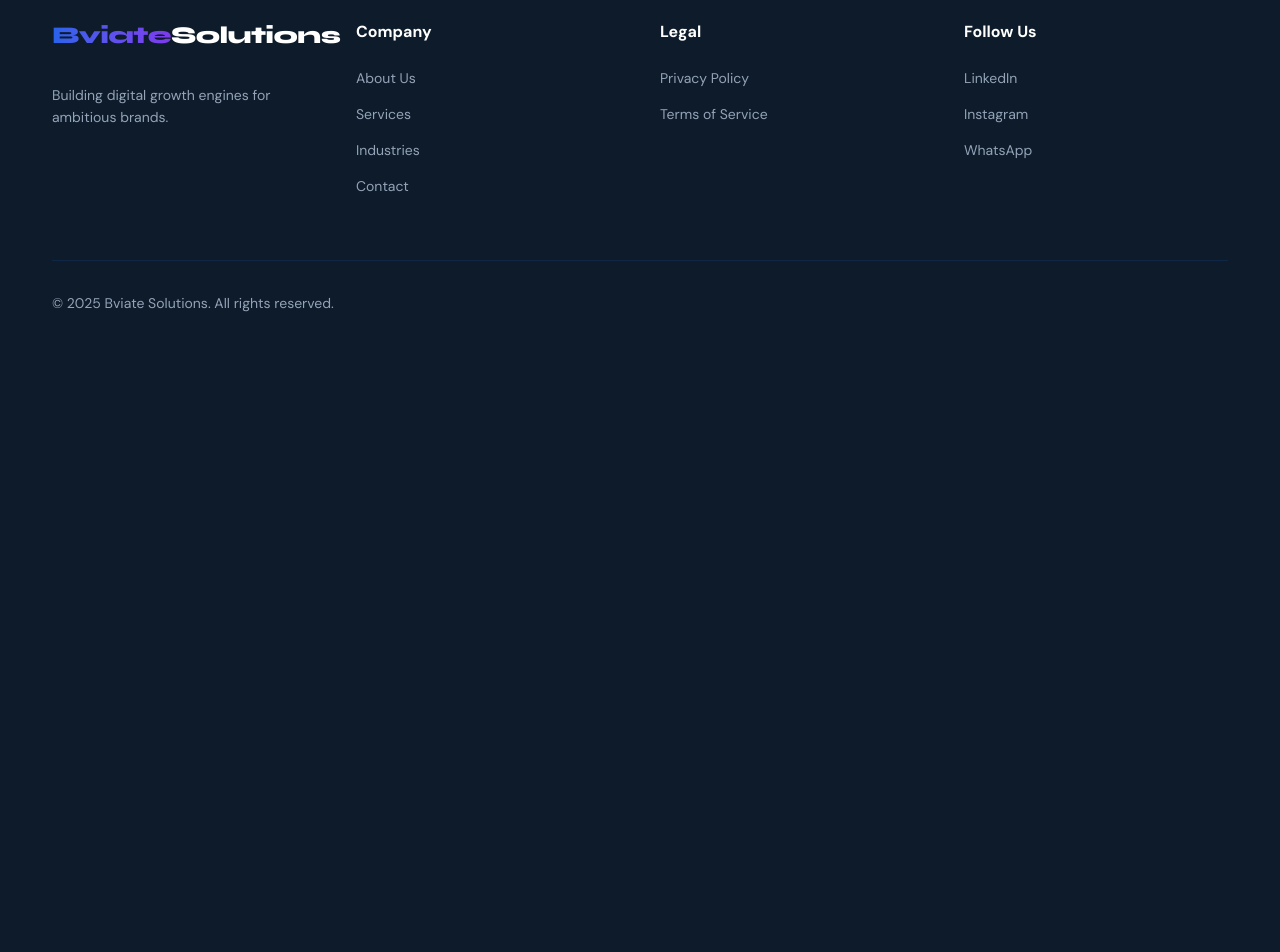
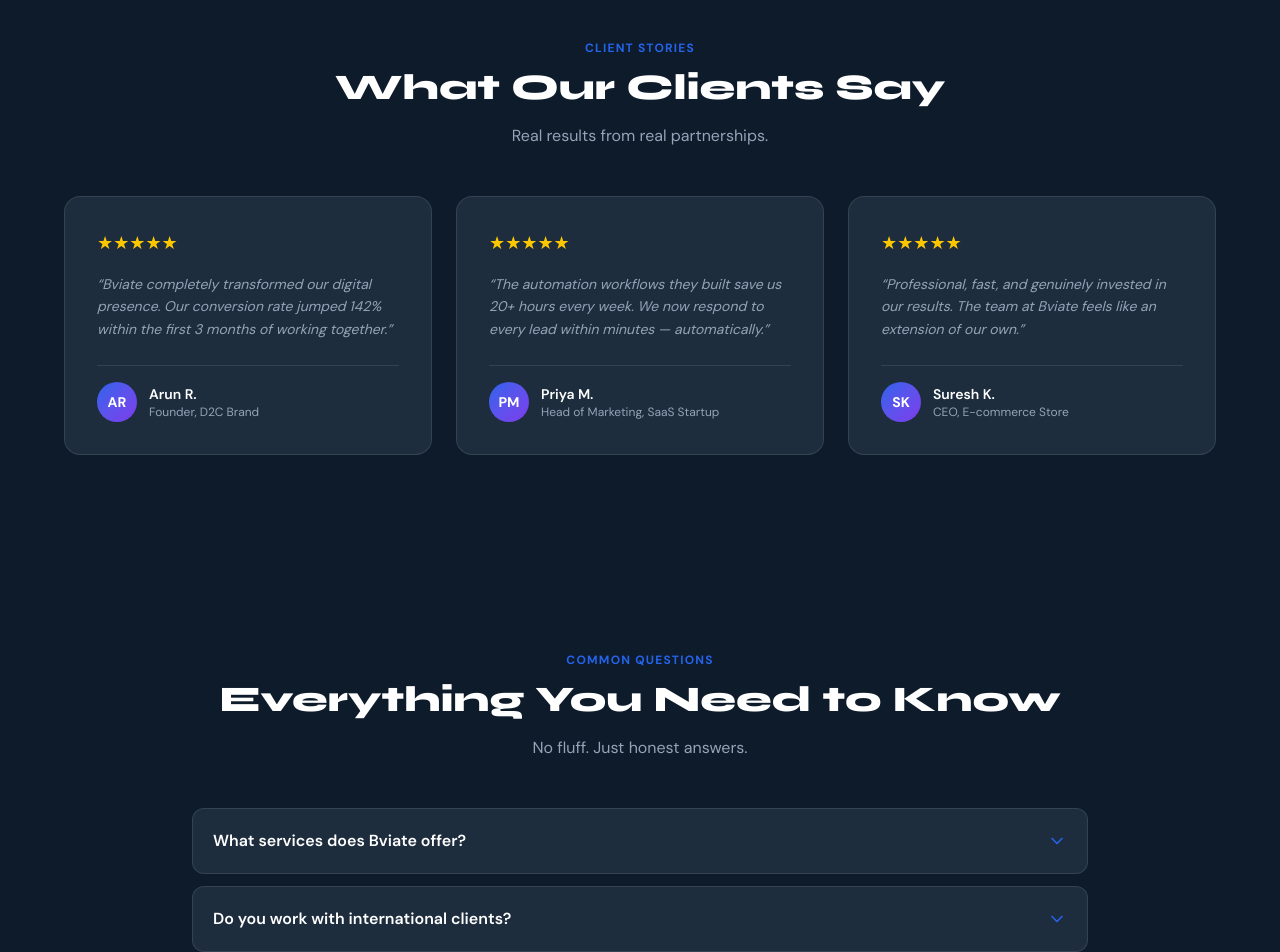
Before and after one commit to Sahana200331/bviate-website, a Next.js app: page / in a window 1280 px wide. Shown: the part 3520-4472 px from the top of the page. Before the commit the page ends 3873 px from the top, so only its background shows below. Built offline with nearby package versions, Linux system fonts and the light colour scheme.

Commit message:
Phase 2: FAQ section, testimonials, industries click-through

```diff
--- a/src/app/page.js
+++ b/src/app/page.js
@@ -3,6 +3,9 @@
 import ServicesGrid from "../components/home/ServicesGrid";
 import HowWeWork from "../components/home/HowWeWork";
 import Industries from "../components/home/Industries";
+import Testimonials from "../components/home/Testimonials";
+import FAQ from "../components/home/FAQ";
+import CTABanner from "../components/CTABanner";
 
 export const metadata = {
   title: "Bviate Solutions — We Build, Scale, and Automate Ambitious Brands",
@@ -24,6 +27,9 @@
       <ServicesGrid />
       <HowWeWork />
       <Industries />
+      <Testimonials />
+      <FAQ />
+      <CTABanner />
     </main>
   );
 }
--- /dev/null
+++ b/src/components/home/FAQ.js
@@ -0,0 +1,86 @@
+"use client";
+
+import { useState } from "react";
+import SectionTag from "../ui/SectionTag";
+
+const faqs = [
+  {
+    question: "What services does Bviate offer?",
+    answer: "Bviate offers three core services: Web & App Development, Performance Marketing (SEO, Meta/Google Ads, Social Media Management), and Business Automation using tools like n8n."
+  },
+  {
+    question: "Do you work with international clients?",
+    answer: "Yes. While we're based in Bengaluru, we serve clients globally. Most of our work is delivered remotely with regular check-ins via video call or preferred messaging tools."
+  },
+  {
+    question: "How long does onboarding take?",
+    answer: "Onboarding typically takes 3–5 business days — we gather your brand assets, access credentials, and goals before kicking off work in Week 1."
+  },
+  {
+    question: "What is your minimum engagement size?",
+    answer: "Our engagement size is scoped based on the complexity of the work, the tools involved, and the outcomes you're targeting. Reach out and we'll give you an honest assessment of fit and effort."
+  },
+  {
+    question: "Can I choose individual services or only full packages?",
+    answer: "You can engage us for a single service (e.g., only SEO, or only automation) or as a full-stack growth partner. We're flexible."
+  },
+  {
+    question: "How do you report results and how often?",
+    answer: "Clients get a detailed monthly report covering campaign performance, deliverables completed, and next month's plan. Ad campaigns also get weekly snapshots."
+  }
+];
+
+export default function FAQ() {
+  const [openIndex, setOpenIndex] = useState(null);
+
+  const toggle = (index) => setOpenIndex(openIndex === index ? null : index);
+
+  return (
+    <section className="py-24 px-6">
+      <div className="max-w-4xl mx-auto">
+
+        {/* Header */}
+        <div className="text-center mb-12">
+          <SectionTag>Common Questions</SectionTag>
+          <h2 className="font-display font-black text-4xl text-white text-center mb-4">
+            Everything You Need to Know
+          </h2>
+          <p className="text-secondary text-center">No fluff. Just honest answers.</p>
+        </div>
+
+        {/* Accordion */}
+        <div>
+          {faqs.map((faq, index) => (
+            <div key={index} className="border border-white/10 rounded-xl mb-3 bg-card">
+              <button
+                className="flex justify-between items-center w-full p-5 cursor-pointer text-left"
+                onClick={() => toggle(index)}
+              >
+                <span className="font-semibold text-white text-base">{faq.question}</span>
+                <span
+                  className="text-primary ml-4 flex-shrink-0 transition-transform duration-300"
+                  style={{ transform: openIndex === index ? 'rotate(180deg)' : 'rotate(0deg)' }}
+                >
+                  <svg width="20" height="20" viewBox="0 0 24 24" fill="none"
+                    stroke="currentColor" strokeWidth="2"
+                    strokeLinecap="round" strokeLinejoin="round">
+                    <path d="M6 9l6 6 6-6" />
+                  </svg>
+                </span>
+              </button>
+              <div
+                className="overflow-hidden transition-all duration-300"
+                style={{ maxHeight: openIndex === index ? '400px' : '0' }}
+              >
+                <p className="text-secondary text-sm leading-relaxed px-5 pb-5">
+                  {faq.answer}
+                </p>
+              </div>
+            </div>
+          ))}
+        </div>
+
+      </div>
+    </section>
+  );
+}
--- a/src/components/home/Industries.js
+++ b/src/components/home/Industries.js
@@ -1,6 +1,7 @@
 // src/components/home/Industries.js
 "use client";
 
+import Link from "next/link";
 import SectionTag from "../ui/SectionTag";
 import { useFadeIn } from "../../hooks/useFadeIn";
 
@@ -9,16 +10,16 @@
 
   // 10 Industries with emojis as requested
   const industries = [
-    { name: "E-commerce", icon: "🛍️" },
-    { name: "Real Estate", icon: "🏢" },
-    { name: "Healthcare", icon: "⚕️" },
-    { name: "B2B SaaS", icon: "💻" },
-    { name: "Finance", icon: "📊" },
-    { name: "Education", icon: "🎓" },
-    { name: "Hospitality", icon: "🏨" },
-    { name: "Manufacturing", icon: "🏭" },
-    { name: "Legal", icon: "⚖️" },
-    { name: "Logistics", icon: "🚚" }
+    { name: "E-commerce",    icon: "🛍️", slug: "ecommerce" },
+    { name: "Real Estate",   icon: "🏢", slug: "real-estate" },
+    { name: "Healthcare",    icon: "⚕️", slug: "healthcare" },
+    { name: "B2B SaaS",      icon: "💻", slug: "saas" },
+    { name: "Finance",       icon: "📊", slug: "finance" },
+    { name: "Education",     icon: "🎓", slug: "education" },
+    { name: "Hospitality",   icon: "🏨", slug: "hospitality" },
+    { name: "Manufacturing", icon: "🏭", slug: "manufacturing" },
+    { name: "Legal",         icon: "⚖️", slug: "legal" },
+    { name: "Logistics",     icon: "🚚", slug: "logistics" }
   ];
 
   return (
@@ -39,16 +40,17 @@
         {/* 5-Column Grid */}
         <div className="grid grid-cols-2 md:grid-cols-3 lg:grid-cols-5 gap-4">
           {industries.map((industry, index) => (
-            <div
+            <Link
               key={industry.name}
+              href={`/contact?industry=${industry.slug}`}
               className="bg-card border border-white/10 rounded-2xl p-6 flex flex-col items-center justify-center text-center transition-all duration-300 hover:-translate-y-2 hover:border-primary/40 hover:shadow-[0_0_30px_rgba(37,99,235,0.15)] fade-in group cursor-pointer"
-              style={{ transitionDelay: `${index * 50}ms` }} // Staggers the fade-in!
+              style={{ transitionDelay: `${index * 50}ms` }}
             >
               <span className="text-3xl mb-3 group-hover:scale-110 transition-transform duration-300">
                 {industry.icon}
               </span>
               <h3 className="text-white font-medium text-sm">{industry.name}</h3>
-            </div>
+            </Link>
           ))}
         </div>
 
--- a/src/components/home/Testimonials.js
+++ b/src/components/home/Testimonials.js
@@ -1,65 +1,65 @@
-// src/components/home/Testimonials.js
-"use client";
-
+// TODO: Replace placeholder testimonials with real client quotes from Niranjan
 import SectionTag from "../ui/SectionTag";
-import { useFadeIn } from "../../hooks/useFadeIn";
-
-export default function Testimonials() {
-  useFadeIn();
 
 const testimonials = [
   {
-      quote: "Bviate entirely rebuilt our digital infrastructure. Within 90 days of launching the new Next.js site and N8N automations, our lead-to-close rate jumped by 40%. They don't just build websites; they build businesses.",
-      author: "Rajiv Menon",
-      role: "Founder, ScaleTech Solutions",
-      initials: "RM"
+    initials: "AR",
+    name: "Arun R.",
+    role: "Founder, D2C Brand",
+    quote: "Bviate completely transformed our digital presence. Our conversion rate jumped 142% within the first 3 months of working together."
   },
   {
-      quote: "We were burning money on Meta ads with terrible ROAS. The Bviate team audited our funnels, rewrote our copy, and launched a new campaign structure. We are now seeing a consistent 4.5x return on ad spend.",
-      author: "Priya Sharma",
-      role: "CMO, Elevate E-commerce",
-      initials: "PS"
+    initials: "PM",
+    name: "Priya M.",
+    role: "Head of Marketing, SaaS Startup",
+    quote: "The automation workflows they built save us 20+ hours every week. We now respond to every lead within minutes — automatically."
+  },
+  {
+    initials: "SK",
+    name: "Suresh K.",
+    role: "CEO, E-commerce Store",
+    quote: "Professional, fast, and genuinely invested in our results. The team at Bviate feels like an extension of our own."
   }
 ];
 
+export default function Testimonials() {
   return (
-    <section className="py-24 px-13 bg-card border-t border-white/10 relative z-10">
-      <div className="max-w-7xl mx-auto">
+    <section className="py-24 px-6">
+      <div className="max-w-6xl mx-auto">
 
-        <div className="text-center max-w-2xl mx-auto mb-16 fade-in">
-          <SectionTag>Client Success</SectionTag>
-          <h2 className="font-display text-4xl md:text-5xl font-black text-white tracking-tight">
-            Don't Just Take Our Word For It
+        {/* Header */}
+        <div className="text-center mb-12">
+          <SectionTag>Client Stories</SectionTag>
+          <h2 className="font-display font-black text-4xl text-white text-center mb-4">
+            What Our Clients Say
           </h2>
+          <p className="text-secondary text-center">Real results from real partnerships.</p>
         </div>
 
-        {/* 2-Column Grid for Testimonials */}
-        <div className="grid grid-cols-1 md:grid-cols-2 gap-8">
-          {testimonials.map((testimonial, index) => (
+        {/* 3-Column Grid */}
+        <div className="grid grid-cols-1 md:grid-cols-3 gap-6">
+          {testimonials.map((t) => (
             <div
-              key={testimonial.author}
-              className="bg-navy border border-white/10 rounded-2xl p-10 flex flex-col justify-between transition-transform duration-300 hover:-translate-y-2 fade-in shadow-xl"
-              style={{ transitionDelay: `${index * 150}ms` }}
+              key={t.name}
+              className="bg-card border border-white/10 rounded-2xl p-8 flex flex-col"
             >
-              <div>
-                {/* 5-Star Rating */}
-                <div className="flex gap-1 text-primary mb-6">
-                  ★★★★★
-                </div>
+              {/* Stars */}
+              <div className="text-yellow-400 mb-4 text-lg">★★★★★</div>
+
               {/* Quote */}
-                <p className="text-white text-lg font-light leading-relaxed mb-8">
-                  "{testimonial.quote}"
+              <p className="text-secondary text-sm leading-relaxed mb-6 italic flex-grow">
+                &ldquo;{t.quote}&rdquo;
               </p>
-              </div>
 
-              {/* Author Info */}
-              <div className="flex items-center gap-4">
-                <div className="w-12 h-12 rounded-full bg-gradient-to-br from-primary to-purple flex items-center justify-center font-bold text-white text-lg">
-                  {testimonial.initials}
+              {/* Divider */}
+              <div className="border-t border-white/10 pt-4 flex items-center gap-3">
+                {/* Avatar */}
+                <div className="w-10 h-10 rounded-full bg-gradient-to-br from-primary to-purple flex items-center justify-center text-white font-bold text-sm flex-shrink-0">
+                  {t.initials}
                 </div>
                 <div>
-                  <div className="text-white font-bold">{testimonial.author}</div>
-                  <div className="text-secondary text-sm">{testimonial.role}</div>
+                  <p className="text-white font-semibold text-sm">{t.name}</p>
+                  <p className="text-secondary text-xs">{t.role}</p>
                 </div>
               </div>
             </div>
```
Lines whose indentation alone changed are shown as unchanged.
